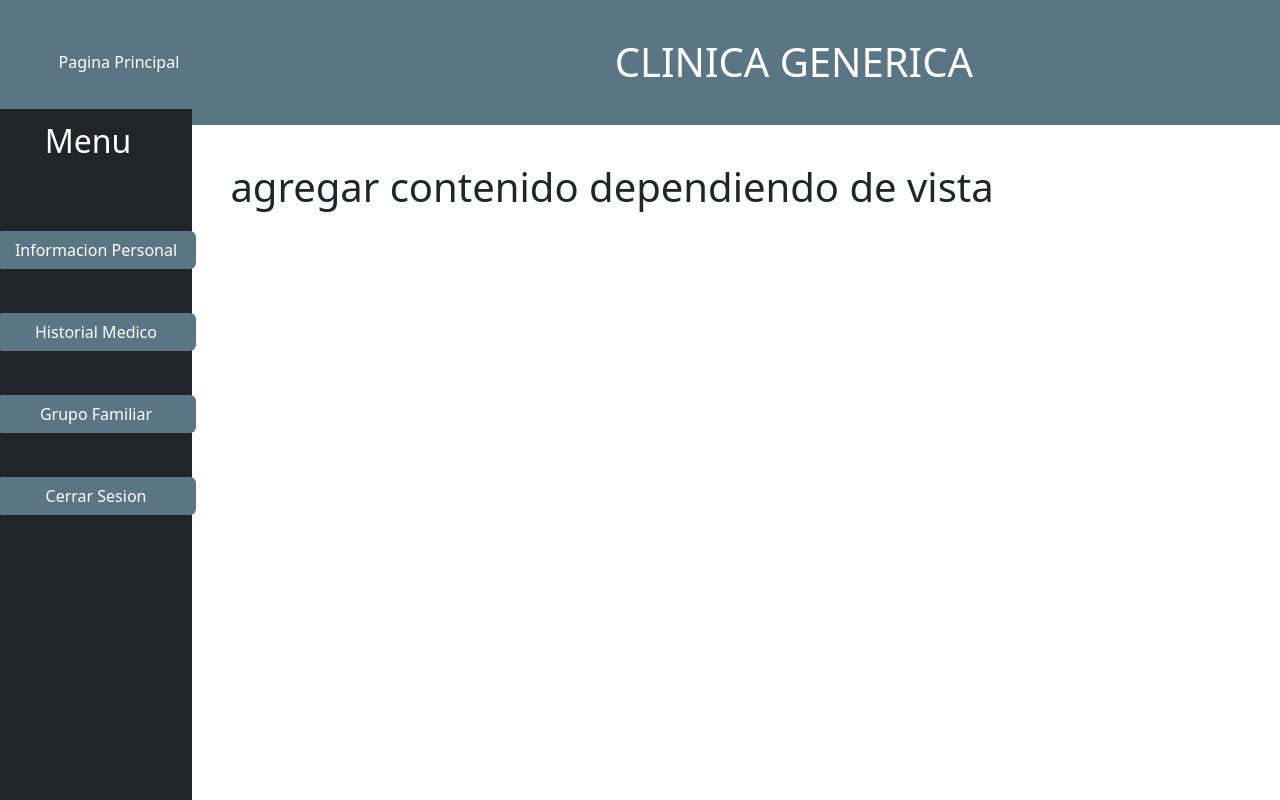
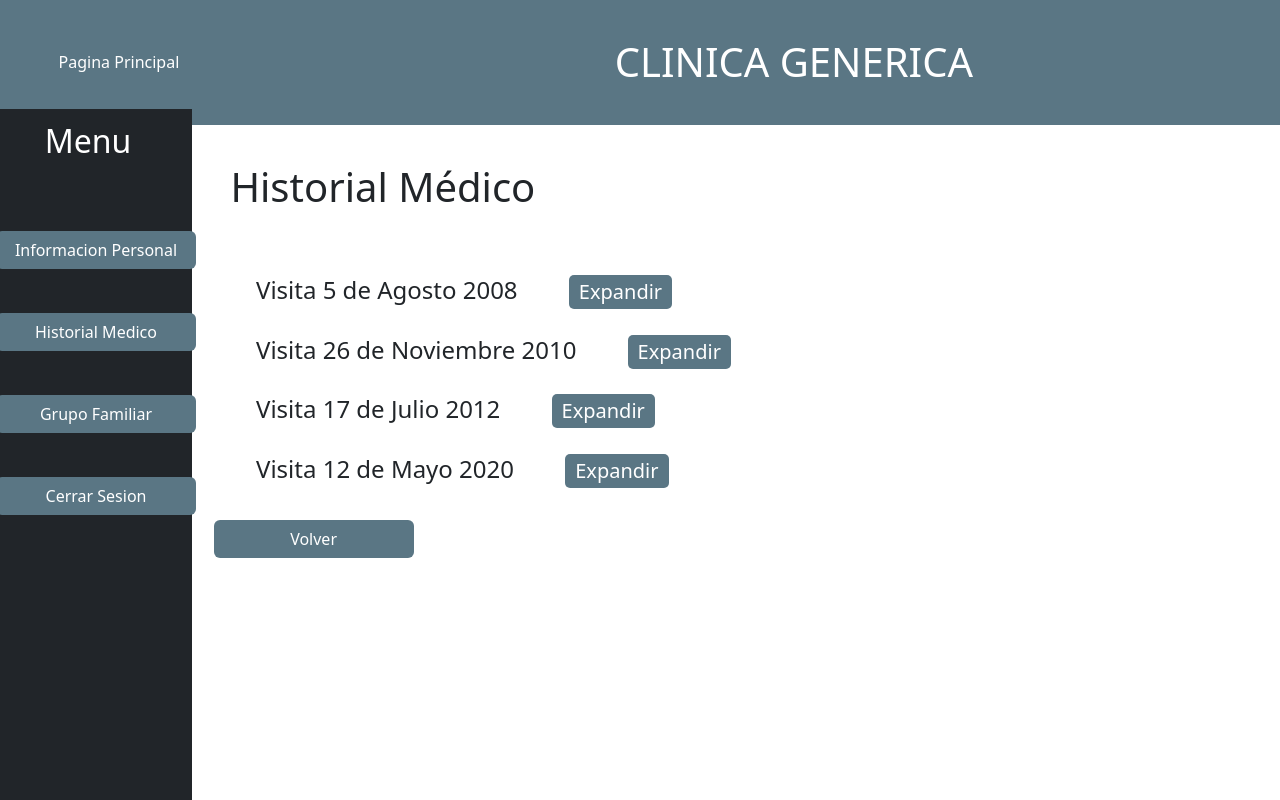
Before and after one commit to diegorvj/T8_DIU, a React (Create React App) app: page /historial_familiar.js in a window 1280 px wide. Built offline with nearby package versions, Linux system fonts and the light colour scheme.

Commit message:
hist familiar

```diff
--- a/src/components/historial_familiar.js
+++ b/src/components/historial_familiar.js
@@ -2,6 +2,7 @@ import React from 'react';
 import Sidebar from './Sidebar';
 import './Index.css';
 import { useNavigate } from 'react-router-dom';
+import ContenidoOcultable from './ContenidoOcultable';
 
 function Index() {
 
@@ -26,13 +27,25 @@ function Index() {
 
           </div>
 
-        <h2 className='h1'style={{ textAlign: 'left', marginLeft: '15%', marginTop: '0%' }}>agregar contenido dependiendo de vista</h2>
-        <p style={{ textAlign: 'left', marginLeft: '20%', marginTop: '0%' }}>contenido</p>
-        <p style={{ textAlign: 'left', marginLeft: '20%', marginTop: '0%' }}>contenido</p>
-        <p style={{ textAlign: 'left', marginLeft: '20%', marginTop: '0%' }}>contenido</p>
-        <p style={{ textAlign: 'left', marginLeft: '20%', marginTop: '0%' }}>contenido</p>
+        <h2 className='h1'style={{ textAlign: 'left', marginLeft: '15%', marginTop: '0%' }}>Historial Médico</h2>
+        <ContenidoOcultable titulo="Visita 5 de Agosto 2008" motivo="Detección de Enferemedad" explicacion="Paciente agenda hora para exámen pos sospechas de enfermedad, no se encuentran hallazgos" doctor="Dr. Alexis Sanchez"/>
+        <ContenidoOcultable titulo="Visita 26 de Noviembre 2010" motivo="Control de rutina" explicacion="Se realiza control al paciente, se requieren cambios en el tratamiento puesto que la evolución de la enfermedad es negativa." doctor="Dr. Tony Soprano"/>
+        <ContenidoOcultable titulo="Visita 17 de Julio 2012" motivo="Asiganción de Medicamentos" explicacion="Tras análisis clínico se le asigna medicamento al paciente y se le otorgan instrucciones de cuidados a sus tutores" doctor="Dr. Lionel Messi"/>
+        <ContenidoOcultable titulo="Visita 12 de Mayo 2020" motivo="Examenes de rutina" explicacion="Exámenes arrojan resultados negativos, se procede a realizar estudios clínicos" doctor="Dr. Juninho Sosa"/>
+
       </div>
+
+      <br></br>
+
+      <button
+          className="btn float-left"
+          style={{ width: '200px', backgroundColor:'#5A7684', color: '#fff', marginRight: '51%'}}
+          onClick={() => navigate('/grupo_familiar.js')}>
+          Volver
+        </button>
     </div>
+
+
   );
 }
 
```
